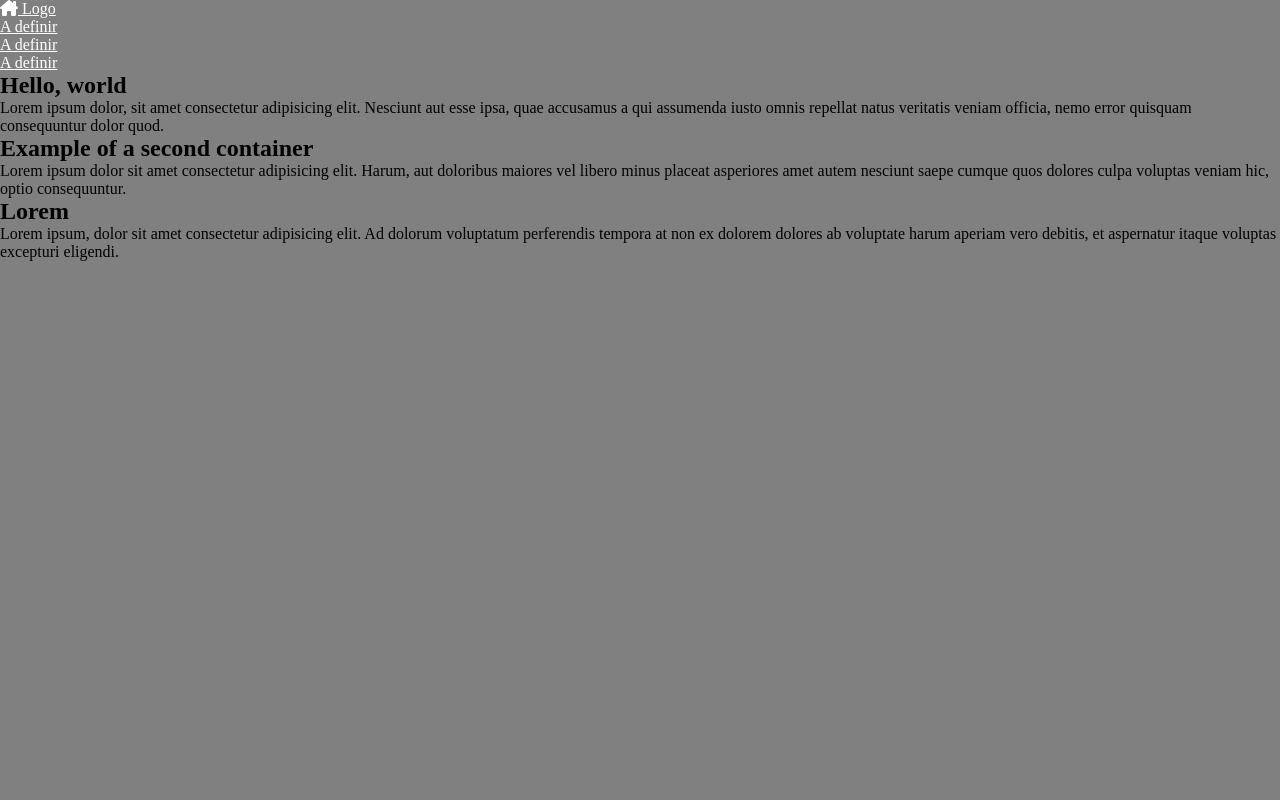
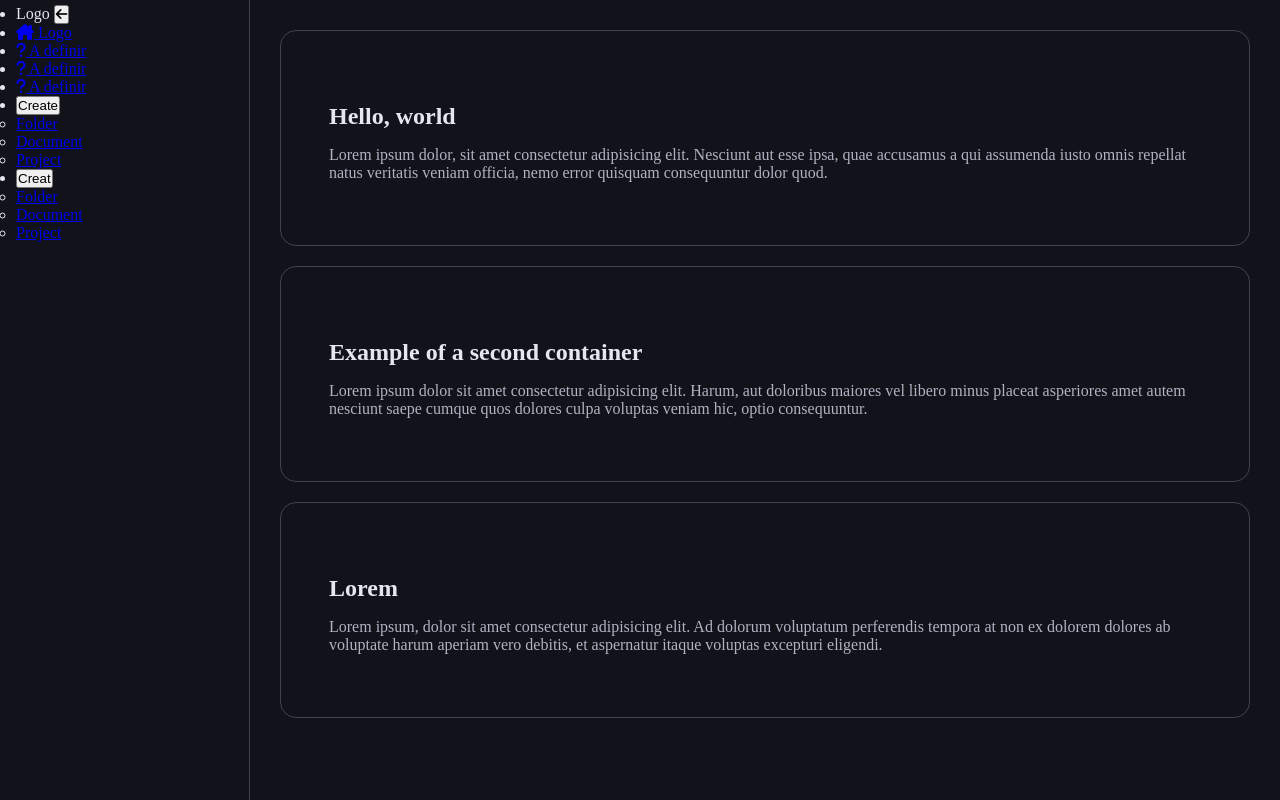
Before and after one commit to Belezinha22/ProjetoIntegrador, a PHP site: page /html/index.html in a window 1280 px wide. Run offline with PHP 8.4, Linux system fonts and the light colour scheme.

Commit message:
Nada de mais

```diff
--- a/css/lp.css
+++ b/css/lp.css
@@ -2,13 +2,51 @@
     padding: 0;
     margin: 0;
     box-sizing: border-box;
-    background-color: grey;
 }
 
-nav{
-    background: linear-gradient(to right , #AA00FF , #FF5E00) !important;
+:root{
+    --base-clr: #11121a;
+    --line-clr: #42434a;
+    --hover-clr: #222533;
+    --text-clr: #e6e6ef;
+    --accent-clr: #5e62ff;
+    --secondary-text-clr: #b0b3c1;
 }
 
-a{
-    color: white;
+body{
+    min-height: 100vh;
+    background-color: var(--base-clr);
+    color: var(--text-clr);
+    display: grid;
+    grid-template-columns: auto 1fr;
 }
+
+#sidebar{
+    box-sizing: border-box;
+    height: 100vh;
+    width: 250px;
+    padding: 5px 1em;
+    background-color: var(--base-clr);
+    border-right: 1px solid var(--line-clr);
+}
+
+main{
+    padding: min(30px , 7%);
+}
+
+main p{
+    color: var(--secondary-text-clr);
+    margin-top: 5px;
+    margin-bottom: 15px;
+}
+
+.container{
+    border: 1px solid var(--line-clr);
+    border-radius: 1em;
+    margin-bottom: 20px;
+    padding: min(3em , 15%);
+
+    h2 , p{
+        margin-top: 1em;
+    }
+}
--- a/html/index.html
+++ b/html/index.html
@@ -10,15 +10,86 @@
 <body>
     <nav id="sidebar">
         <ul>
+            <li>
+                <span class="logo">
+                    Logo
+                </span>
+                <button id="toggle-btn">
+                    <i class="fa-solid fa-arrow-left"></i>
+                </button>
+            </li>
             <li class="active">
                 <a href="index.html">
                     <i class="fa-solid fa-house-chimney"></i>
                     Logo
                 </a>
             </li>
-            <li><a href="#">A definir</a></li>
-            <li><a href="#">A definir</a></li>
-            <li><a href="#">A definir</a></li>
+            <li>
+                <a href="#">
+                    <i class="fa-solid fa-question"></i>
+                    A definir
+                </a>
+            </li>
+            <li>
+                <a href="#">
+                    <i class="fa-solid fa-question"></i>
+                    A definir
+                </a>
+            </li>
+            <li>
+                <a href="#">
+                    <i class="fa-solid fa-question"></i>
+                    A definir
+                </a>
+            </li>
+            <li>
+                <button class="dropdown-btn">
+                    <span>
+                        Create
+                    </span>
+                </button>
+                <ul class="sub-menu">
+                    <li>
+                        <a href="#">
+                            Folder
+                        </a>
+                    </li>
+                    <li>
+                        <a href="#">
+                            Document
+                        </a>
+                    </li>
+                    <li>
+                        <a href="#">
+                            Project
+                        </a>
+                    </li>
+                </ul>
+            </li>
+            <li>
+                <button class="dropdown-btn">
+                    <span>
+                        Creat
+                    </span>
+                </button>
+                <ul class="sub-menu">
+                    <li>
+                        <a href="#">
+                            Folder
+                        </a>
+                    </li>
+                    <li>
+                        <a href="#">
+                            Document
+                        </a>
+                    </li>
+                    <li>
+                        <a href="#">
+                            Project
+                        </a>
+                    </li>
+                </ul>
+            </li>
         </ul>
     </nav>
     <main>
```
